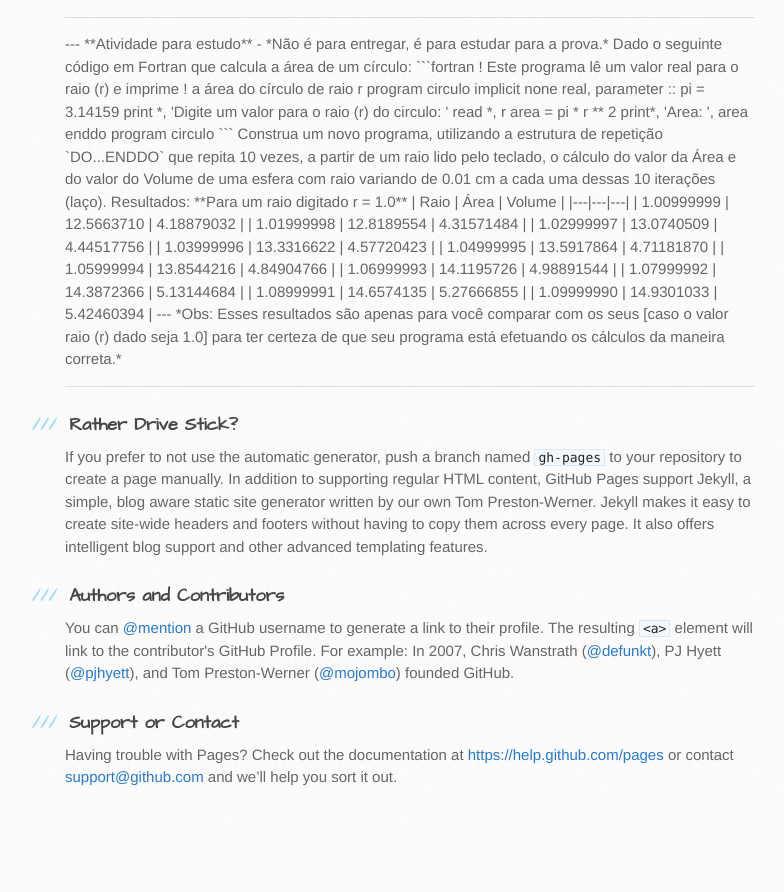
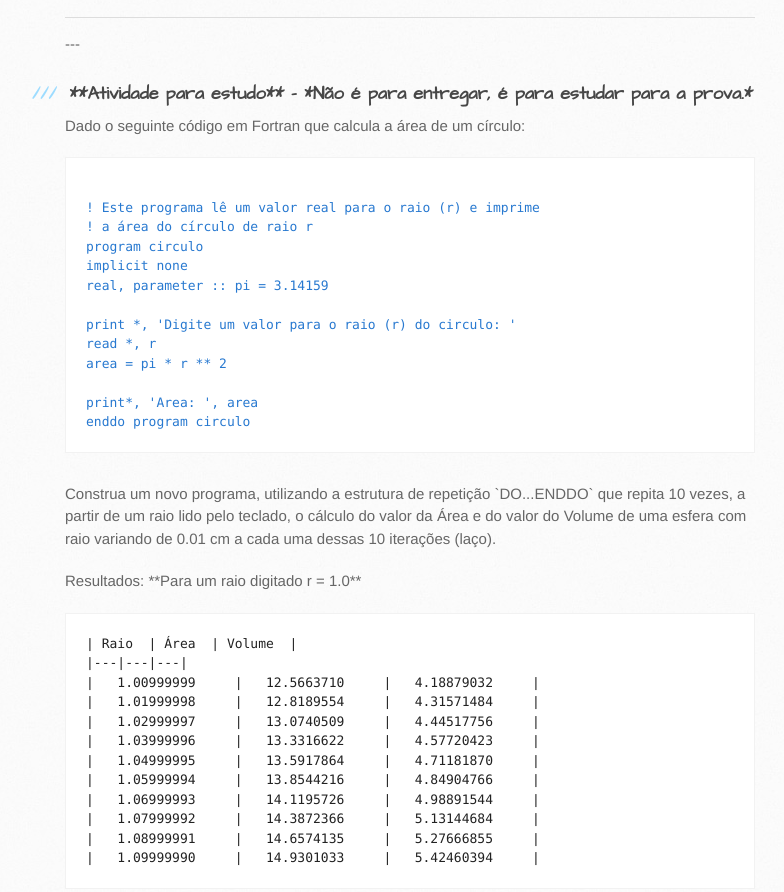
Before and after one commit to fsc1004/2015-01, a plain HTML site: page index.html in a window 1280 px wide. Shown: the part 785-1677 px from the top of the page, without its empty margins (105-889 px from the left). Before the commit the page ends 1616 px from the top, so only its background shows below. Drawn offline with Linux system fonts and the light colour scheme.

Commit message:
Update index.html

````diff
--- a/index.html
+++ b/index.html
@@ -46,12 +46,12 @@ $ git checkout gh-pages
 <p>We've crafted some handsome templates for you to use. Go ahead and continue to layouts to browse through them. You can easily go back to edit your page before publishing. After publishing your page, you can revisit the page generator and switch to another theme. Your Page content will be preserved if it remained markdown format.</p>
 <hr>
 ---
+<h3>
+**Atividade para estudo** - *Não é para entregar, é para estudar para a prova.*
+</h3>
+<p>Dado o seguinte código em Fortran que calcula a área de um círculo:</p>
 
-**Atividade para estudo** - *Não é para entregar, é para estudar para a prova.*
-
-Dado o seguinte código em Fortran que calcula a área de um círculo:
-
-```fortran
+<pre><code lang='fortran'>
 ! Este programa lê um valor real para o raio (r) e imprime
 ! a área do círculo de raio r
 program circulo
@@ -64,12 +64,12 @@ area = pi * r ** 2
 
 print*, 'Area: ', area
 enddo program circulo
-```
+</code></pre>
 
-Construa um novo programa, utilizando a estrutura de repetição `DO...ENDDO` que repita 10 vezes, a partir de um raio lido pelo teclado, o cálculo do valor da Área e do valor do Volume de uma esfera com raio variando de 0.01 cm a cada uma dessas 10 iterações (laço).
+<p>Construa um novo programa, utilizando a estrutura de repetição `DO...ENDDO` que repita 10 vezes, a partir de um raio lido pelo teclado, o cálculo do valor da Área e do valor do Volume de uma esfera com raio variando de 0.01 cm a cada uma dessas 10 iterações (laço).
 
-Resultados: **Para um raio digitado r = 1.0**
-
+<p>Resultados: **Para um raio digitado r = 1.0**
+<pre>
 | Raio  | Área  | Volume  |
 |---|---|---|
 |   1.00999999     |   12.5663710     |   4.18879032     |
@@ -82,9 +82,9 @@ Resultados: **Para um raio digitado r = 1.0**
 |   1.07999992     |   14.3872366     |   5.13144684     |
 |   1.08999991     |   14.6574135     |   5.27666855     |
 |   1.09999990     |   14.9301033     |   5.42460394     |
-
+</pre>
 ---
-*Obs: Esses resultados são apenas para você comparar com os seus [caso o valor raio (r) dado seja 1.0] para ter certeza
+<p></p>*Obs: Esses resultados são apenas para você comparar com os seus [caso o valor raio (r) dado seja 1.0] para ter certeza
 de que seu programa está efetuando os cálculos da maneira correta.*
 
 
````
